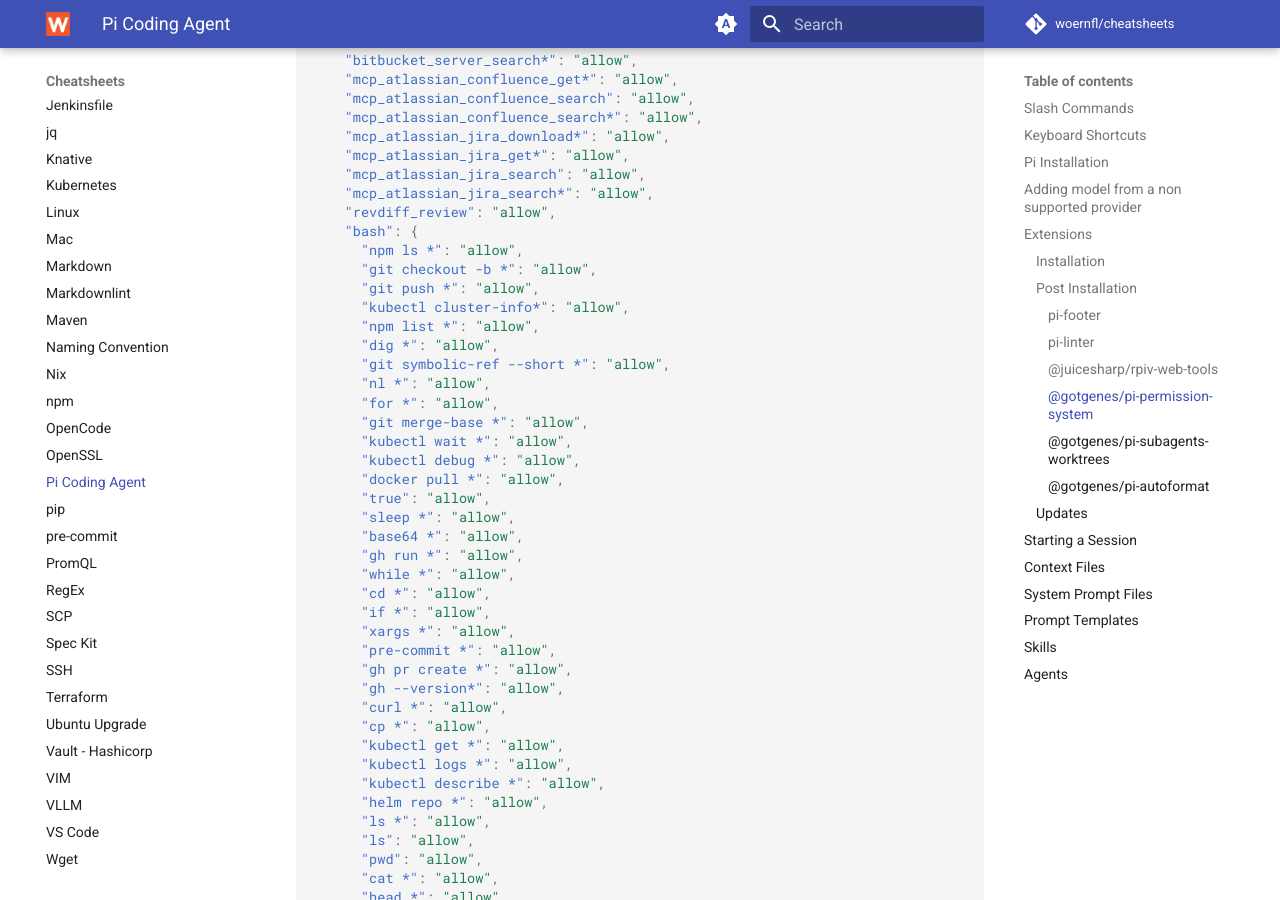
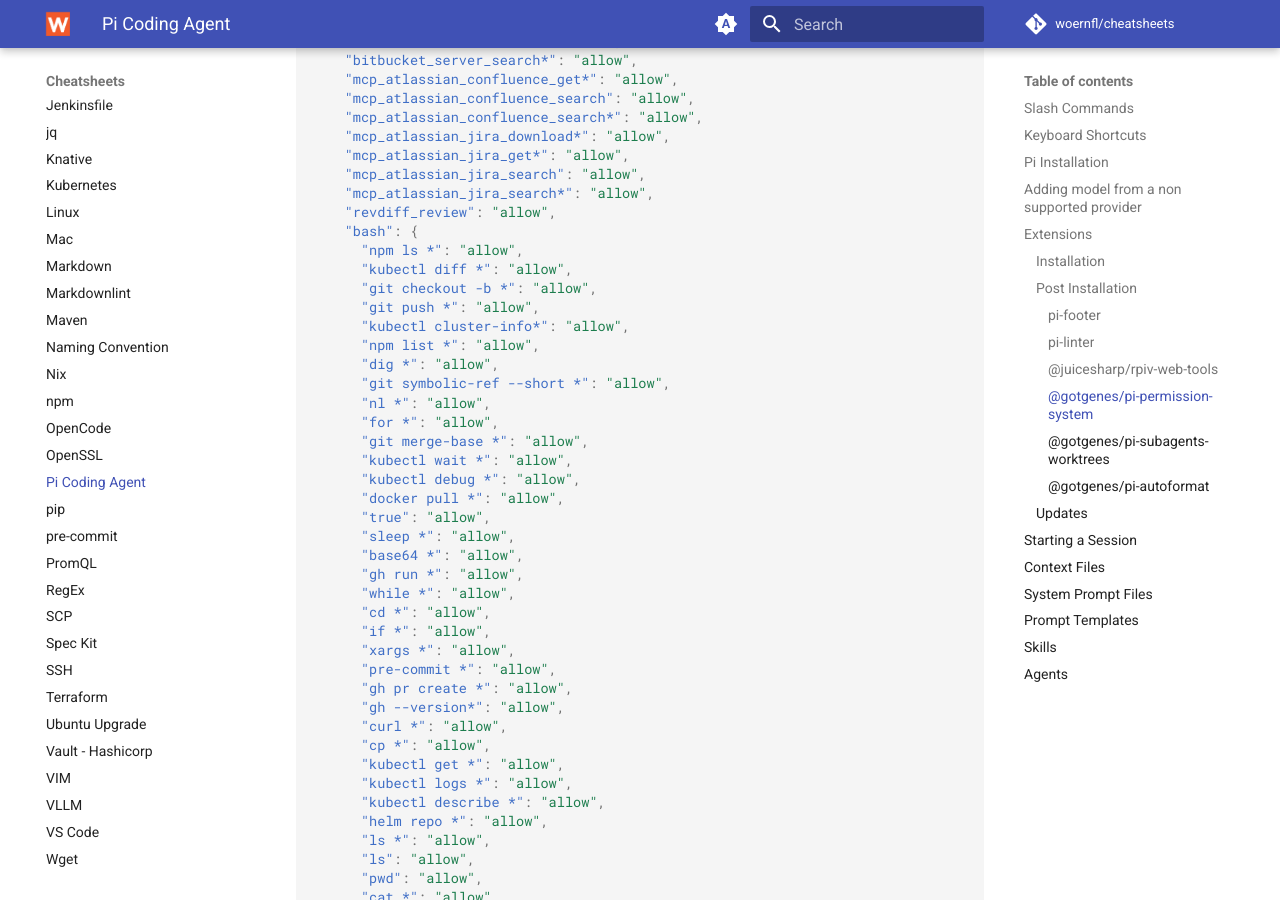
Before and after one commit to woernfl/cheatsheets, an MkDocs documentation site: the page built from docs/pi.md, in a window 1280 px wide and 900 px high, scrolled down 7580 px. Built offline with MkDocs 1.6.1 and Material for MkDocs 9.7.7, drawn with Linux system fonts in a browser that asks for light colours; comment, search, counter and statistics services are not loaded.

Commit message:
Add kubectl diff command to permissions (#479)

```diff
--- a/docs/pi.md
+++ b/docs/pi.md
@@ -360,6 +360,7 @@ File to modify: `~/.pi/agent/extensions/pi-permission-system/config.json`:
     "revdiff_review": "allow",
     "bash": {
       "npm ls *": "allow",
+      "kubectl diff *": "allow",
       "git checkout -b *": "allow",
       "git push *": "allow",
       "kubectl cluster-info*": "allow",
```
